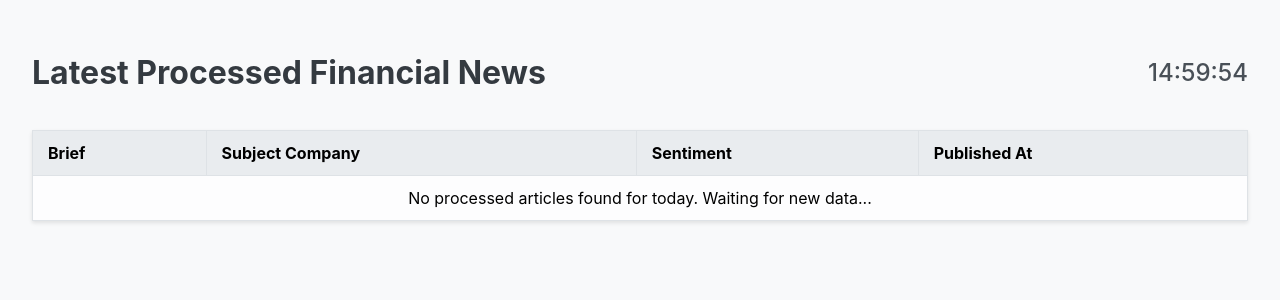
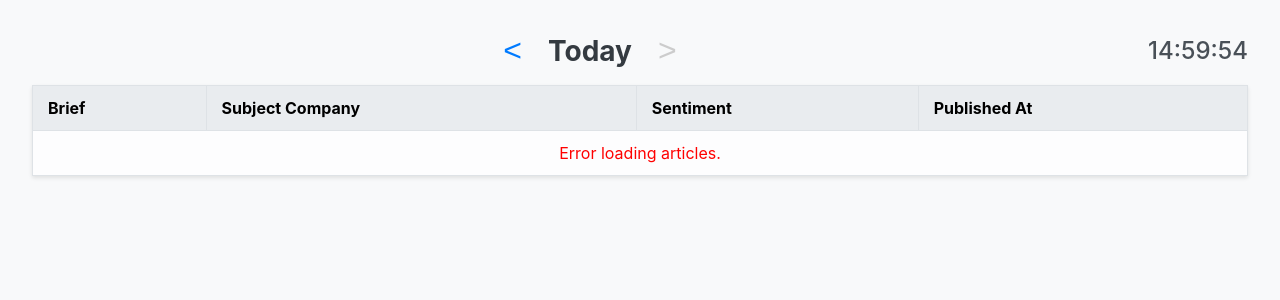
Before and after one commit to KOlCIqwq/Sentiment-Analysis, a Flask app: page / in a window 1280 px wide. Shown: the top 300 px of the page. Run offline with Flask 3, Linux system fonts and the light colour scheme; data that the repository does not hold is empty; some libraries are stand-ins or nearby versions.

Commit message:
Renew the website

```diff
--- a/app.py
+++ b/app.py
@@ -1,7 +1,8 @@
 # app.py on Render - The Viewer
 import os
 import psycopg2
-from flask import Flask, render_template, jsonify
+from datetime import datetime
+from flask import Flask, render_template, jsonify, request
 
 app = Flask(__name__)
 DATABASE_URL = os.getenv("DATABASE_URL")
@@ -10,42 +11,46 @@ DATABASE_URL = os.getenv("DATABASE_URL")
 def home():
     return render_template('index.html')
 
-def get_latest_articles():
-    """Helper function to fetch the 50 most recent processed articles."""
+def articles():
+    '''
+    Returns articles as JSON for a specific date in the query
+    '''
+
+    date_str = request.args.get('date')
+    target_date = None
+
+    if date_str:
+        try:
+            target_date = datetime.strptime(date_str, '%Y-%m-%d').date()
+        except ValueError:
+            return jsonify({"Invalid date format, use YYYY-MM-DD"}),400
+    else:
+        target_date = datetime.now(timezone.utc).date()
     articles = []
     try:
         with psycopg2.connect(DATABASE_URL) as conn:
             with conn.cursor() as cur:
-                cur.execute(
-                    """
+                query = """
                     SELECT content, subject_company, sentiment, scraped_at
                     FROM briefs
                     WHERE sentiment IS NOT NULL
-                    ORDER BY scraped_at DESC
-                    LIMIT 50;
-                    """
-                )
-                articles = cur.fetchall()
+                      AND CAST(scraped_at AT TIME ZONE 'UTC' AS DATE) = %s
+                    ORDER BY scraped_at DESC;
+                """
+                cur.execute(query,(target_date))
+                articles_db = cur.fetchall()
     except Exception as e:
-        print(f"Database query failed: {e}")
-    return articles
-
-
-@app.route('/api/articles')
-def api_articles():
-    """Returns the latest articles as JSON."""
-    db_articles = get_latest_articles()
-
-    articles_as_dicts = []
-    for article in db_articles:
-        articles_as_dicts.append({
-            'content': article[0],
-            'company': article[1],
-            'sentiment': article[2],
-            'time': article[3].strftime('%Y-%m-%d %H:%M') + ' UTC' if article[3] else 'N/A'
+        print(f"Fetch failed: {e}")
+        return jsonify({"Failed to retrieve articles"}), 500
+    articles_dict = []
+    for article in articles_db:
+        articles_dict.append({
+            'content':article[0],
+            'company':article[1],
+            'sentiment':article[2],
+            'time': article[3].strftime('%Y-%m-%d %H:%M') + 'UTC' if article[3] else 'N/A'
         })
-
-    return jsonify(articles_as_dicts)
+    return jsonify(articles_dict)
 
 @app.route('/healthz')
 def health_check():
--- a/templates/index.html
+++ b/templates/index.html
@@ -6,22 +6,24 @@
     <title>Financial News Analysis</title>
     <style>
         body { font-family: -apple-system, BlinkMacSystemFont, "Segoe UI", Roboto, "Helvetica Neue", Arial, sans-serif; margin: 2rem; background-color: #f8f9fa;}
-        h1 { color: #343a40; }
-        /* Style for the clock container */
-        .header-container {
-            display: flex;
-            justify-content: space-between;
-            align-items: center;
-            margin-bottom: 1rem;
-        }
-        #clock {
-            font-size: 1.5rem;
-            font-weight: 500;
-            color: #495057;
-        }
+        .header-container { display: flex; justify-content: space-between; align-items: center; margin-bottom: 1rem; flex-wrap: wrap;}
+
+        /* Styles for the date navigation */
+        .date-nav { display: flex; align-items: center; justify-content: center; gap: 1rem; flex-grow: 1; }
+        .date-nav h1 { margin: 0; color: #343a40; font-size: 1.75rem; }
+        .date-nav button { font-size: 2rem; background: none; border: none; cursor: pointer; color: #007bff; padding: 0 10px;}
+        .date-nav button:hover { color: #0056b3; }
+        .date-nav button:disabled { color: #ccc; cursor: not-allowed; }
+
+        #clock { font-size: 1.5rem; font-weight: 500; color: #495057; }
         table { width: 100%; border-collapse: collapse; margin-top: 1rem; box-shadow: 0 2px 4px rgba(0,0,0,0.1); }
         th, td { padding: 12px 15px; border: 1px solid #dee2e6; text-align: left; }
         thead { background-color: #e9ecef; }
+
+        /* Styles for the fade transition */
+        #articles-tbody { transition: opacity 0.3s ease-in-out; }
+        #articles-tbody.loading { opacity: 0; }
+
         tbody tr:nth-of-type(odd) { background-color: #fdfdfe; }
         tbody tr:hover { background-color: #f1f3f5; }
         .sentiment { font-weight: bold; }
@@ -32,7 +34,11 @@
 </head>
 <body>
     <div class="header-container">
-        <h1>Latest Processed Financial News</h1>
+        <div class="date-nav">
+            <button id="btn-prev" title="Previous Day">&lt;</button>
+            <h1 id="date-title">Loading...</h1>
+            <button id="btn-next" title="Next Day">&gt;</button>
+        </div>
         <span id="clock"></span>
     </div>
 
@@ -45,46 +51,88 @@
                 <th>Published At</th>
             </tr>
         </thead>
-        <tbody id="articles-tbody">
-            <tr>
-                <td colspan="4" style="text-align: center;">Loading latest articles...</td>
-            </tr>
-        </tbody>
+        <tbody id="articles-tbody"></tbody>
     </table>
 
     <script>
-        // This ensures the script runs only after the full page is loaded.
         document.addEventListener('DOMContentLoaded', () => {
+            let currentDate = new Date();
+            let autoRefreshIntervalId = null;
 
             const clockElement = document.getElementById('clock');
             const articlesTbody = document.getElementById('articles-tbody');
+            const dateTitle = document.getElementById('date-title');
+            const btnPrev = document.getElementById('btn-prev');
+            const btnNext = document.getElementById('btn-next');
 
+            const isSameDay = (d1, d2) => d1.getFullYear() === d2.getFullYear() && d1.getMonth() === d2.getMonth() && d1.getDate() === d2.getDate();
+            const toYYYYMMDD = (date) => date.toISOString().split('T')[0];
+
+            // UI UPDATE FUNCTIONS
             function updateClock() {
-                const now = new Date();
-                // Formats the time as HH:MM:SS
-                clockElement.textContent = now.toLocaleTimeString('en-GB');
+                clockElement.textContent = new Date().toLocaleTimeString('en-GB');
             }
 
-            async function fetchAndUpdateArticles() {
+            function updateDateTitle(date) {
+                const today = new Date();
+                const yesterday = new Date();
+                yesterday.setDate(today.getDate() - 1);
+
+                if (isSameDay(date, today)) {
+                    dateTitle.textContent = "Today";
+                } else if (isSameDay(date, yesterday)) {
+                    dateTitle.textContent = "Yesterday";
+                } else {
+                    dateTitle.textContent = date.toLocaleDateString(undefined, { year: 'numeric', month: 'long', day: 'numeric' });
+                }
+            }
+
+            function updateNavButtons(date) {
+                // Disable the "next" button if we are viewing today or a future date
+                btnNext.disabled = date >= new Date().setHours(0, 0, 0, 0);
+            }
+
+            // DATA AND REFRESH LOGIC
+            function stopAutoRefresh() {
+                if (autoRefreshIntervalId) clearInterval(autoRefreshIntervalId);
+                autoRefreshIntervalId = null;
+            }
+
+            function startAutoRefresh() {
+                stopAutoRefresh();
+                autoRefreshIntervalId = setInterval(() => fetchAndUpdateArticles(currentDate, false), 30000);
+            }
+
+            async function fetchAndUpdateArticles(date, showLoadingText = true) {
+                // VISUAL CUE: Fade out the table
+                articlesTbody.classList.add('loading');
+                if (showLoadingText) {
+                    articlesTbody.innerHTML = '<tr><td colspan="4" style="text-align: center;">Loading articles...</td></tr>';
+                }
+
+                // Update the title and buttons to reflect the date we are fetching
+                updateDateTitle(date);
+                updateNavButtons(date);
+
+                // Manage auto-refresh: only run it for today
+                if (isSameDay(date, new Date())) {
+                    startAutoRefresh();
+                } else {
+                    stopAutoRefresh();
+                }
+
                 try {
-                    const response = await fetch('/api/articles');
-                    if (!response.ok) {
-                        throw new Error(`HTTP error! status: ${response.status}`);
-                    }
+                    const dateStr = toYYYYMMDD(date);
+                    const response = await fetch(`/api/articles?date=${dateStr}`);
                     const articles = await response.json();
 
-                    // Clear the current table body ("Loading..." message)
-                    articlesTbody.innerHTML = '';
-
-                    // If there are no articles, display a helpful message.
+                    // After a short delay to let the fade-out finish, update the content
+                    setTimeout(() => {
+                        articlesTbody.innerHTML = ''; // Clear content
                         if (articles.length === 0) {
-                        articlesTbody.innerHTML = '<tr><td colspan="4" style="text-align: center;">No processed articles found for today. Waiting for new data...</td></tr>';
-                        return;
-                    }
-
-                    // Build and append new table rows from the fetched data.
+                            articlesTbody.innerHTML = `<tr><td colspan="4" style="text-align: center;">No processed articles found for this day.</td></tr>`;
+                        } else {
                             articles.forEach(article => {
-                        // Use a template literal for clean HTML creation.
                                 const row = `
                                     <tr>
                                         <td>${article.content}</td>
@@ -93,23 +141,33 @@
                                         <td>${article.time}</td>
                                     </tr>
                                 `;
-                        // Using innerHTML is fine for this controlled scenario.
                                 articlesTbody.innerHTML += row;
                             });
+                        }
+                        // Fade the table back in
+                        articlesTbody.classList.remove('loading');
+                    }, 300); // 300ms matches the CSS transition time
 
                 } catch (error) {
                     console.error('Failed to fetch articles:', error);
-                    articlesTbody.innerHTML = '<tr><td colspan="4" style="text-align: center; color: red;">Error loading articles. Please try refreshing the page.</td></tr>';
+                    articlesTbody.innerHTML = '<tr><td colspan="4" style="text-align: center; color: red;">Error loading articles.</td></tr>';
+                    articlesTbody.classList.remove('loading');
                 }
             }
 
+            btnPrev.addEventListener('click', () => {
+                currentDate.setDate(currentDate.getDate() - 1);
+                fetchAndUpdateArticles(currentDate);
+            });
+
+            btnNext.addEventListener('click', () => {
+                currentDate.setDate(currentDate.getDate() + 1);
+                fetchAndUpdateArticles(currentDate);
+            });
+
             updateClock();
             setInterval(updateClock, 1000);
-
-            // Fetch articles as soon as the page loads.
-            fetchAndUpdateArticles();
-            // Then, set an interval to fetch them again automatically every 30 seconds.
-            setInterval(fetchAndUpdateArticles, 30000); // 30,000 milliseconds = 30 seconds
+            fetchAndUpdateArticles(currentDate); // Initial load for today
         });
     </script>
 </body>
```
Lines whose indentation alone changed are shown as unchanged.
